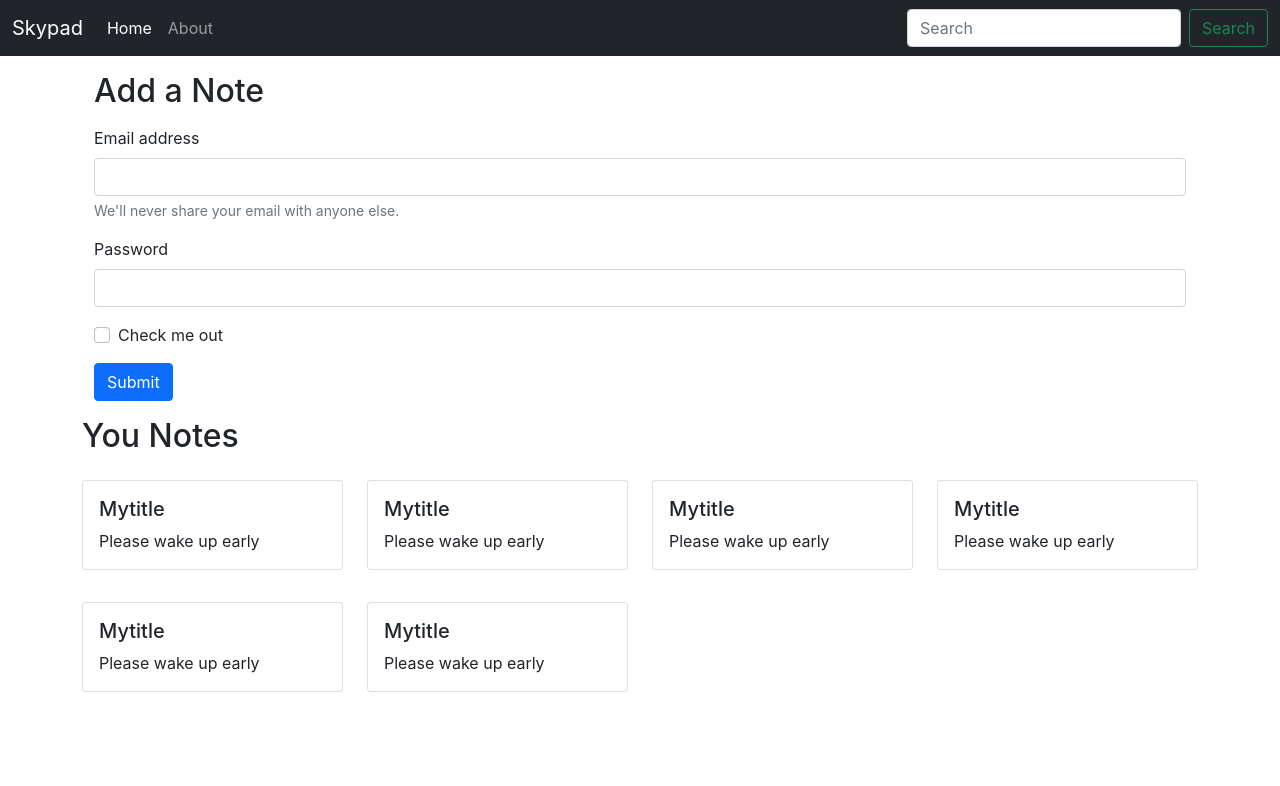
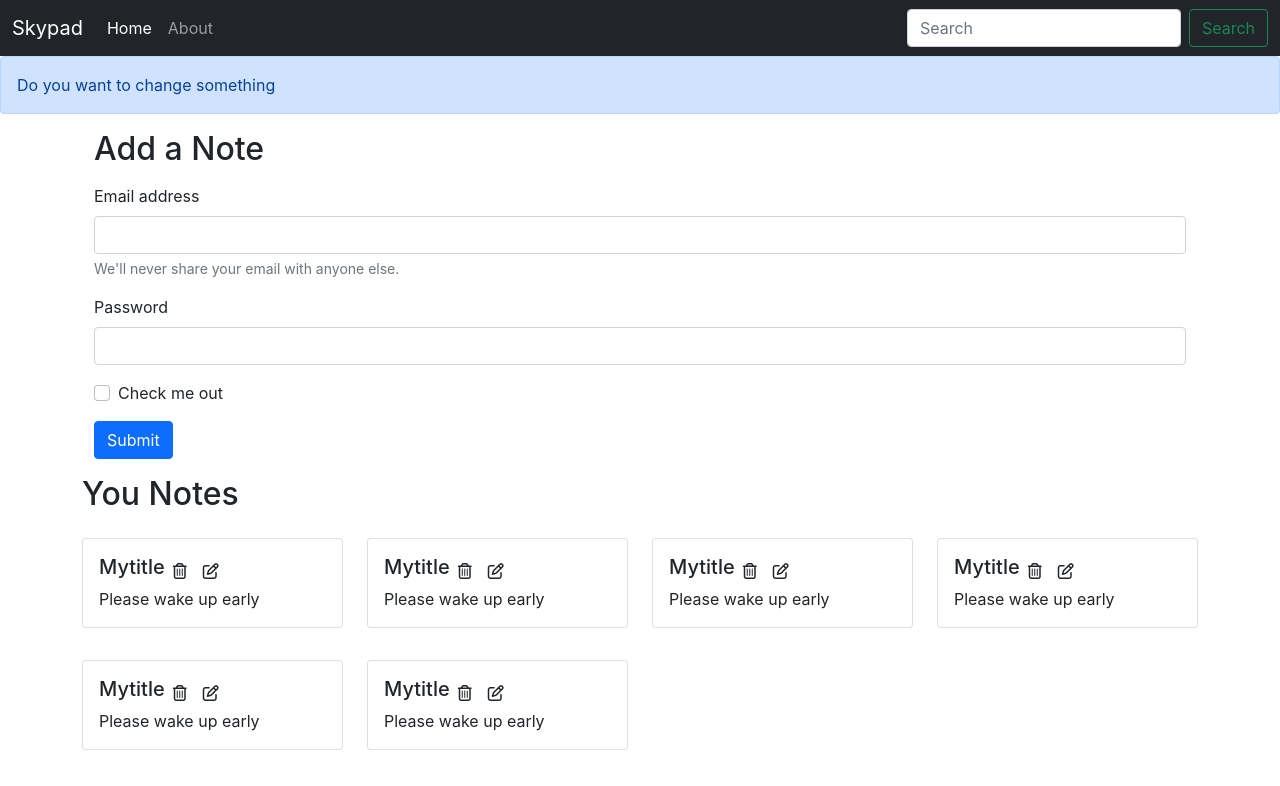
Before and after one commit to Akashsingh310/skypad, a React (Create React App) app: page / in a window 1280 px wide. Shown: the top 786 px of the page. Built offline with nearby package versions, Linux system fonts and the light colour scheme.

Commit message:
Adding font awesome icons

```diff
--- a/public/index.html
+++ b/public/index.html
@@ -23,6 +23,7 @@
   <noscript>You need to enable JavaScript to run this app.</noscript>
   <div id="root"></div>
 
+  <script src="https://kit.fontawesome.com/26504e4a1f.js" crossorigin="anonymous"></script>
 
   <!-- Option 1: Bootstrap Bundle with Popper -->
   <script src="https://cdn.jsdelivr.net/npm/bootstrap@5.1.3/dist/js/bootstrap.bundle.min.js"
--- a/src/App.js
+++ b/src/App.js
@@ -3,7 +3,7 @@
 import { Home } from './components/Home';
 import About from './components/About';
 import NoteState from './context/notes/NoteState';
-
+import { Alert } from './components/Alert';
 
 import {
   BrowserRouter as Router,
@@ -19,6 +19,7 @@
       <NoteState>
         <Router>
           <Navbar />
+          <Alert message="Do you want to change something" />
           <div className="container">
             <Switch>
               <Route exact path="/">
--- /dev/null
+++ b/src/components/Alert.js
@@ -0,0 +1,11 @@
+import React from 'react'
+
+export const Alert = (props) => {
+    return (
+        <div>
+            <div class="alert alert-primary" role="alert">
+                {props.message}
+            </div>
+        </div>
+    )
+}
--- a/src/components/Home.js
+++ b/src/components/Home.js
@@ -6,20 +6,20 @@
       <div className="container my-3">
         <h2>Add a Note</h2>
         <form className="my-3">
-          <div class="mb-3">
-            <label for="exampleInputEmail1" class="form-label">Email address</label>
-            <input type="email" class="form-control" id="exampleInputEmail1" aria-describedby="emailHelp" />
-            <div id="emailHelp" class="form-text">We'll never share your email with anyone else.</div>
+          <div className="mb-3">
+            <label htmlFor="exampleInputEmail1" className="form-label">Email address</label>
+            <input type="email" className="form-control" id="exampleInputEmail1" aria-describedby="emailHelp" />
+            <div id="emailHelp" className="form-text">We'll never share your email with anyone else.</div>
           </div>
-          <div class="mb-3">
-            <label for="exampleInputPassword1" class="form-label">Password</label>
-            <input type="password" class="form-control" id="exampleInputPassword1" />
+          <div className="mb-3">
+            <label htmlFor="exampleInputPassword1" className="form-label">Password</label>
+            <input type="password" className="form-control" id="exampleInputPassword1" />
           </div>
-          <div class="mb-3 form-check">
-            <input type="checkbox" class="form-check-input" id="exampleCheck1" />
-            <label class="form-check-label" for="exampleCheck1">Check me out</label>
+          <div className="mb-3 form-check">
+            <input type="checkbox" className="form-check-input" id="exampleCheck1" />
+            <label className="form-check-label" htmlFor="exampleCheck1">Check me out</label>
           </div>
-          <button type="submit" class="btn btn-primary">Submit</button>
+          <button type="submit" className="btn btn-primary">Submit</button>
         </form>
       </div>
 
--- a/src/components/Noteitem.js
+++ b/src/components/Noteitem.js
@@ -7,7 +7,10 @@
     <div className="col-md-3">
       <div className="card my-3">
         <div className="card-body">
-          <h5 className="card-title">{note.title}</h5>
+          <div className="d-flex align-items-center">
+            <h5 className="card-title">{note.title}</h5><i className="far fa-trash-alt mx-2"></i>
+            <i className="far fa-edit mx-2"></i>
+          </div>
           <p className="card-text">{note.description}</p>
         </div>
       </div>
--- a/src/components/Notes.js
+++ b/src/components/Notes.js
@@ -11,7 +11,7 @@
             <h2>You Notes</h2>
             {
             notes.map((note)=>{
-                return <Noteitem note={note}/>
+                return <Noteitem key={note._id} note={note}/>
             })}
             </div>
     )
--- a/src/context/notes/NoteState.js
+++ b/src/context/notes/NoteState.js
@@ -5,7 +5,7 @@
   const notesInitial =
     [
       {
-        "_id": "64bb6d5181e298f343ab988a",
+        "_id": "64bb6d5181e298f343ab1988a",
         "user": "64ba1f0534750efca69b90d4",
         "title": "Mytitle",
         "description": "Please wake up early",
@@ -14,7 +14,7 @@
         "__v": 0
       },
       {
-        "_id": "64bb6dd4964f02393cfce496",
+        "_id": "64bb6dd4964f023923cfce496",
         "user": "64ba1f0534750efca69b90d4",
         "title": "Mytitle",
         "description": "Please wake up early",
@@ -23,7 +23,7 @@
         "__v": 0
       },
       {
-        "_id": "64bbbcebbd1b9ff3c3c9b026",
+        "_id": "64bbbcebbd1b9ff33c3c9b026",
         "user": "64ba1f0534750efca69b90d4",
         "title": "Mytitle",
         "description": "Please wake up early",
@@ -32,7 +32,7 @@
         "__v": 0
       },
       {
-        "_id": "64bbbcebbd1b9ff3c3c9b026",
+        "_id": "64bbbcebbd41b9ff3c3c9b026",
         "user": "64ba1f0534750efca69b90d4",
         "title": "Mytitle",
         "description": "Please wake up early",
@@ -40,7 +40,7 @@
         "date": "2023-07-22T11:26:35.467Z",
         "__v": 0
       }, {
-        "_id": "64bb6dd4964f02393cfce496",
+        "_id": "64bb6dd4964f025393cfce496",
         "user": "64ba1f0534750efca69b90d4",
         "title": "Mytitle",
         "description": "Please wake up early",
@@ -49,7 +49,7 @@
         "__v": 0
       },
       {
-        "_id": "64bbbcebbd1b9ff3c3c9b026",
+        "_id": "64bbbcebbd1b9ff36c3c9b026",
         "user": "64ba1f0534750efca69b90d4",
         "title": "Mytitle",
         "description": "Please wake up early",
--- a/src/index.css
+++ b/src/index.css
@@ -11,3 +11,7 @@
   font-family: source-code-pro, Menlo, Monaco, Consolas, 'Courier New',
     monospace;
 }
+
+i{
+  cursor: pointer;
+}
```
